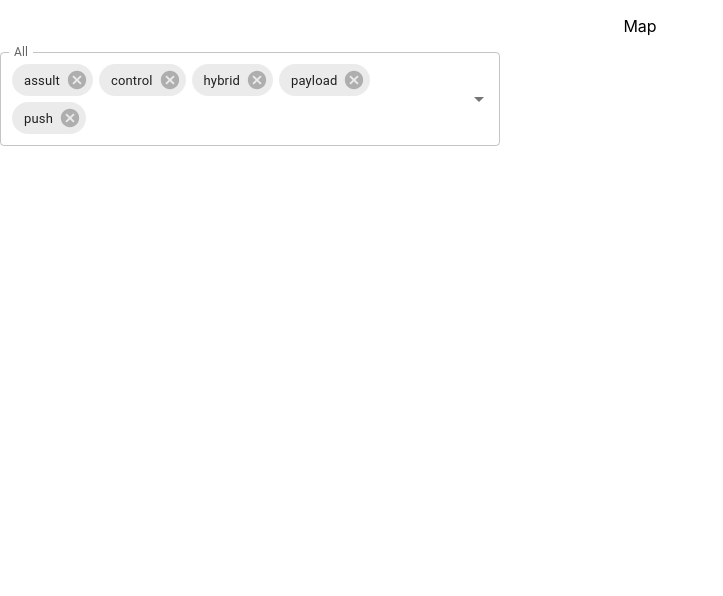
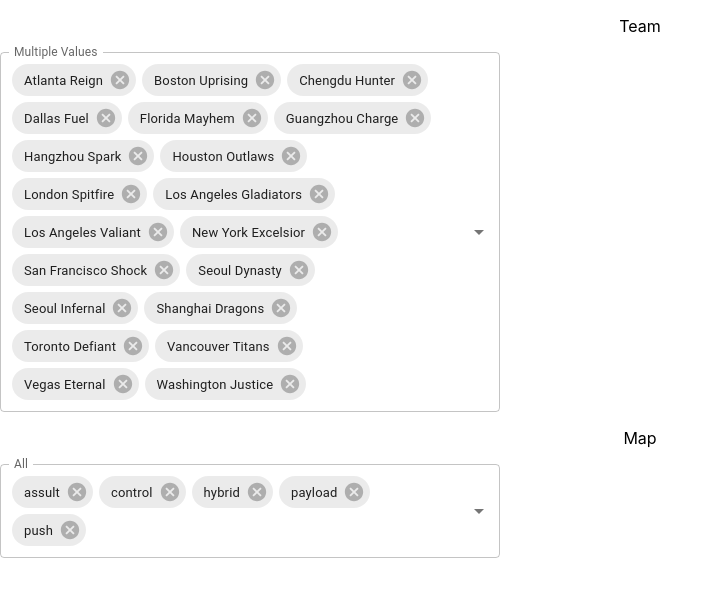
Before and after one commit to RyanLuong1/Overwatch-League-2022-Season-Stats-Lab, a React (Create React App) app: page / in a window 1280 px wide. Shown: the top 596 px of the page, without its empty margins (0-723 px from the left). Built offline with nearby package versions, Linux system fonts and the light colour scheme.

Commit message:
Got team picker component done

```diff
--- a/src/components/GlobalHeroUsage.tsx
+++ b/src/components/GlobalHeroUsage.tsx
@@ -2,8 +2,9 @@
 import MapTypePicker from "./MapTypePicker.tsx"
 import { MapType } from './MapType';
 import { Team } from './Team'
+import TeamPicker from './TeamPicker.tsx';
 
-const listOfMapType: MapType[] = [
+const listOfMapTypes: MapType[] = [
     {typeName: "assult", checkedState: true},
     {typeName: "control", checkedState: true},
     {typeName: "hybrid", checkedState: true},
@@ -11,21 +12,55 @@
     {typeName: "push", checkedState: true},
   ]
 
-const listOfTeam: Team[] = [
+const listOfTeams: Team[] = [
     {teamName: "Atlanta Reign", checkedState: true},
+    {teamName: "Boston Uprising", checkedState: true},
+    {teamName: "Chengdu Hunter", checkedState: true},
+    {teamName: "Dallas Fuel", checkedState: true},
+    {teamName: "Florida Mayhem", checkedState: true},
+    {teamName: "Guangzhou Charge", checkedState: true},
+    {teamName: "Hangzhou Spark", checkedState: true},
+    {teamName: "Houston Outlaws", checkedState: true},
+    {teamName: "London Spitfire", checkedState: true},
+    {teamName: "Los Angeles Gladiators", checkedState: true},
+    {teamName: "Los Angeles Valiant", checkedState: true},
+    {teamName: "New York Excelsior", checkedState: true},
+    {teamName: "San Francisco Shock", checkedState: true},
+    {teamName: "Seoul Dynasty", checkedState: true},
+    {teamName: "Seoul Infernal", checkedState: true},
+    {teamName: "Shanghai Dragons", checkedState: true},
+    {teamName: "Toronto Defiant", checkedState: true},
+    {teamName: "Vancouver Titans", checkedState: true},
+    {teamName: "Vegas Eternal", checkedState: true},
+    {teamName: "Washington Justice", checkedState: true},
 ]
 
+const arrayOfTeamName: string[] = listOfTeams.map((team) =>
+    team.teamName
+)
+
 const GlobalHeroUsage = () => {
-    const [arrayOfMapType, updateArrayOfMapType] = useState<MapType[]>(listOfMapType)
+    const [arrayOfMapType, updateArrayOfMapType] = useState<MapType[]>(listOfMapTypes)
+    const [arrayOfTeams, updateArrayOfTeams] = useState<Team[]>(listOfTeams)
+
     const updateArrayOfMapTypeHelper = (newArray: string[]): void => {
-        updateArrayOfMapType(prevState => prevState.map(mapType => ({
+        updateArrayOfMapType(prevState => prevState.map((mapType) => ({
             ...mapType,
             checkedState: newArray.includes(mapType.typeName) ? true : false
         })))
-        console.log(arrayOfMapType)
     }
+
+    const updateArrayOfTeamsHelper = (newArray: string[]): void => {
+        updateArrayOfTeams(prevState => prevState.map((team) => ({
+            ...team,
+            checkedState: newArray.includes(team.teamName) ? true : false
+        })))
+    }
+
+    console.log(arrayOfTeamName)
     return(
         <div>
+            <TeamPicker listOfTeams={arrayOfTeamName} parentFunction={updateArrayOfTeamsHelper}/>
             <MapTypePicker parentFunction={updateArrayOfMapTypeHelper}/>
         </div>
     )
--- /dev/null
+++ b/src/components/Team.ts
@@ -0,0 +1,4 @@
+export interface Team {
+    teamName: string
+    checkedState: boolean
+}
--- a/src/components/TeamPicker.tsx
+++ b/src/components/TeamPicker.tsx
@@ -1,35 +1,38 @@
 import React, { useState, useEffect } from 'react';
+import {TextField, Autocomplete} from '@mui/material'
+function TeamPicker(props: {listOfTeams: string[], parentFunction: Function}) {
+    const [teams, updateTeams] = useState<string[]>(props.listOfTeams)
 
-function TeamPicker() {
-    const [teamName, setTeamName] = useState("Atlanta Reign");
+    const updateTeamsHelper = (newArray) => {
+        updateTeams([...newArray])
+    }
+
+    const handleChange = (newArray) => {
+        updateTeamsHelper(newArray)
+        props.parentFunction(newArray)
+    }
 
     return(
         <div>
             <p>
                 Team
             </p>
-            <select name="team">
-                <option value="Atlanta Reign"> Atlanta Reign </option>
-                <option value="Boston Uprising"> Boston Uprising </option>
-                <option value="Chengdu Hunter"> Chengdu Hunters </option>
-                <option value="Dallas Fuel"> Dallas Fuel </option>
-                <option value="Florida Mayhem"> Florida Mayhem </option>
-                <option value="Guangzhou Charge"> Guangzhou Charge </option>
-                <option value="Hangzhou Spark"> Hangzhou Spark </option>
-                <option value="Houston Outlaws"> Houston Outlaws </option>
-                <option value="London Spitfire"> London Spitfire </option>
-                <option value="Los Angeles Gladiators"> Los Angeles Gladiators </option>
-                <option value="Los Angeles Valiant"> Los Angeles Valiants </option>
-                <option value="New York Excelsior"> New York Excelsior </option>
-                <option value="San Francisco Shock"> San Francisco Shock </option>
-                <option value="Seoul Dynasty"> Seoul Dynasty </option>
-                <option value="Seoul Infernal"> Seoul Infernal </option>
-                <option value="Shanghai Dragons"> Shanghai Dragons </option>
-                <option value="Toronto Defiant"> Toronto Defiant </option>
-                <option value="Vancouver Titans"> Vancouver Titans </option>
-                <option value="Vegas Eternal"> Vegas Eternal </option>
-                <option value="Washington Justice"> Washington Justice </option>
-            </select>
+            <div>
+            <Autocomplete
+            multiple
+            id="checkboxes-tags-demo"
+            options={[...props.listOfTeams]}
+            disableCloseOnSelect
+            getOptionLabel={(teamName) => teamName}
+            isOptionEqualToValue={(option, value) => option === value}
+            onChange={(event, newArray) => handleChange(newArray)}
+            defaultValue={[...props.listOfTeams]}
+            style={{ width: 500 }}
+            renderInput={(params) => (
+                <TextField {...params} label={teams.length === 5 ? "All" : "Multiple Values"}/>
+            )}
+            />
+            </div>
         </div>
     )
 }
```
